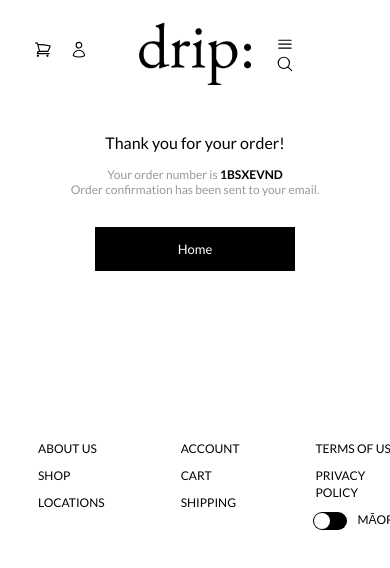
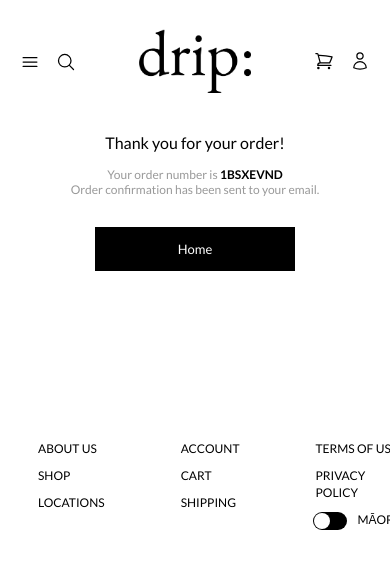
Before and after one commit to james-kwon97/drip, a React (Vite) app: page /order-confirmation in a window 390 px wide. Shown: the top 568 px of the page. Built offline with nearby package versions, Linux system fonts and the light colour scheme.

Commit message:
Hamburger menu icon added for mobile view

```diff
--- a/src/components/Navbar/Navbar.css
+++ b/src/components/Navbar/Navbar.css
@@ -147,28 +147,50 @@
 }
 
 @media screen and (max-width: 480px) {
+  .navbar {
+    height: 80px;
+    padding: 45px 12px 0 12px;
+    align-items: center;
+  }
+
+  .navbar-left,
+  .navbar-right {
+    width: auto;
+    flex-direction: row;
+    align-items: center;
+    transform: none;
+  }
+
+  .navbar-left {
+    order: 1;
+  }
+
+  .navbar-middle {
+    position: absolute;
+    left: 50%;
+    transform: translateX(-50%);
+    order: 2;
+  }
+
   .navbar-middle img {
     width: 100px;
+    margin-top: 0;
   }
-  .navbar-left,
+
   .navbar-right {
-    width: 100%;
-    align-items: center;
+    order: 3;
   }
-  .navbar-left {
-    order: 2;
+
+  .icons-container {
+    margin-bottom: 0;
+    width: auto;
+    justify-content: flex-end;
   }
-  .navbar-right {
-    order: 1;
+
+  .navbar-icon {
+    margin: 0 8px;
   }
-  .icons-container {
-    width: 100%;
-    justify-content: space-between;
-    margin-bottom: 10px;
-  }
-  .language-switch {
-    margin-top: 5px;
-  }
+
   .icon {
     width: 20px;
     height: 20px;
@@ -177,7 +199,15 @@
 
 /* Ensure content doesn't overflow on very small screens */
 @media screen and (max-width: 320px) {
+  .navbar {
+    padding: 0 12px;
+  }
+
   .navbar-middle img {
     width: 84px;
   }
+
+  .navbar-icon {
+    margin: 0 6px;
+  }
 }
```
